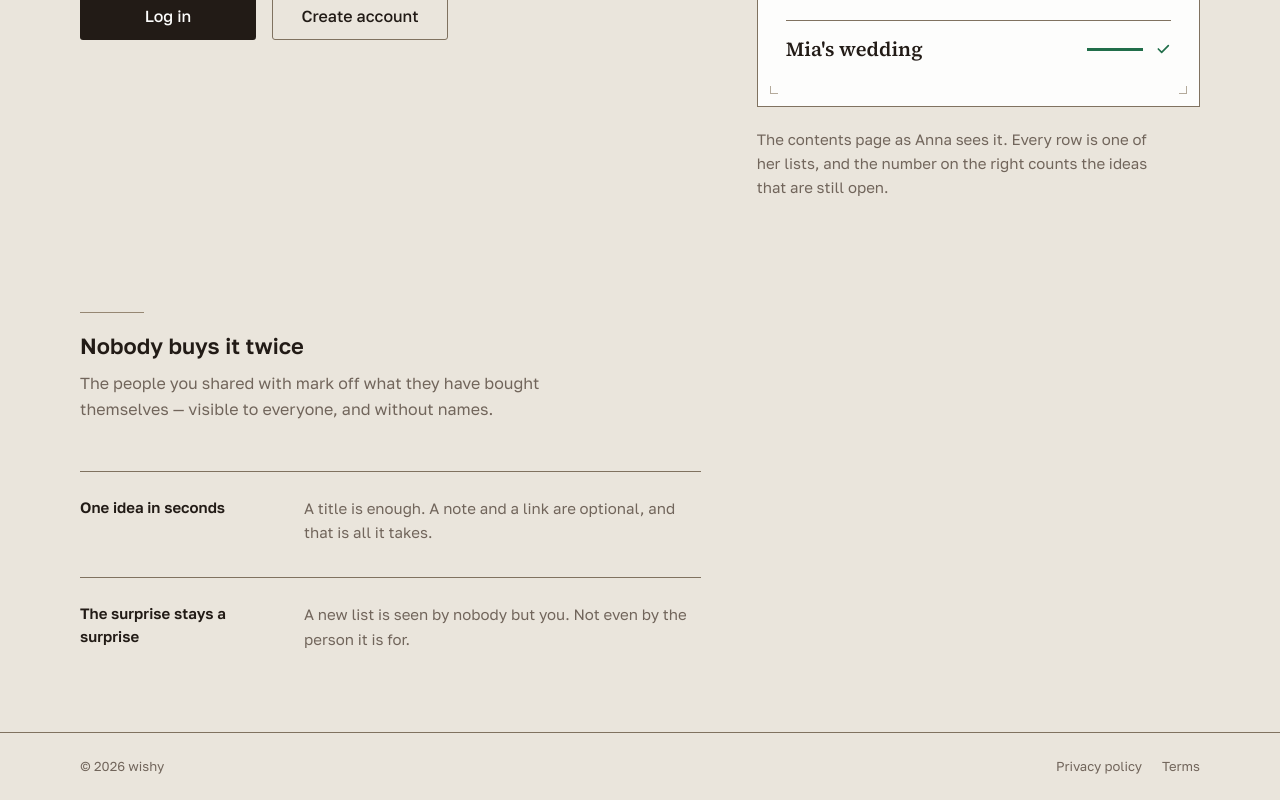
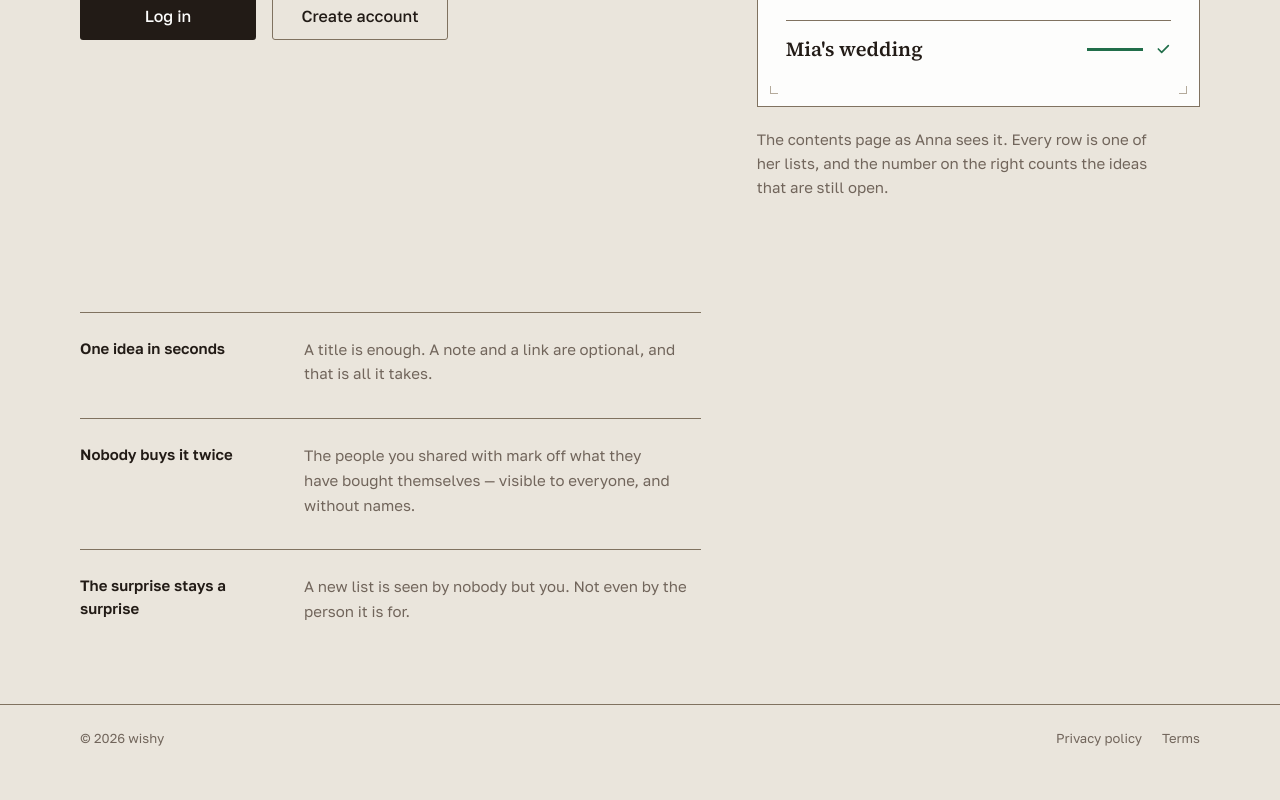
Before and after one commit to jsbase/gifthub, a Next.js app: page /en in a window 1280 px wide. Shown: the part 437-1237 px from the top of the page. After the commit the page ends 1209 px from the top, so only its background shows below. Built offline with nearby package versions, Linux system fonts and the light colour scheme; no server answers.

Commit message:
Give the three claims an equal voice

```diff
--- a/components/feature-card.tsx
+++ b/components/feature-card.tsx
@@ -3,56 +3,27 @@ import { cn } from '@/lib/utils';
 import type { FeatureCardProps } from '@/types';
 
 /**
- * One claim about how a list works, in one of two registers.
+ * One claim about how a list works, set as one line of an index.
  *
  * There are no boxes, borders, shadows or backgrounds: a claim is a sentence, and
  * putting three sentences in cards would claim they were three objects to
- * compare. What separates them instead is the type itself - one claim set large
- * and the others set as the index of a catalogue, title in a narrow column and
- * description beside it. Hierarchy does the work a grid used to.
+ * compare. What separates them instead is the type itself - title in a narrow
+ * column, description beside it - and the hairline the caller draws between
+ * entries. Hierarchy does the work a grid used to.
+ *
+ * This once had two registers, because the bought mark is the one claim a
+ * neighbouring product cannot copy without changing what it is, and setting the
+ * other two beneath it said so without a word. The hero now carries that claim
+ * instead, so the large setting left with the lead it served.
  *
  * The version this replaced was a `sm:grid-cols-3` row: three equal columns, one
  * short rule at the same height above each, a title at the same size in each.
  * Three claims in three identical boxes is a category default, and the page's own
  * vocabulary - tone and hairline - was doing all the work anyway.
  */
-const FeatureCard: React.FC<FeatureCardProps> = ({
-  title,
-  description,
-  variant = 'entry',
-}) => {
-  if (variant === 'lead') {
-    return (
-      <div className={cn('max-w-[54ch]')}>
-        <span aria-hidden='true' className='mb-5 block h-px w-16 bg-furniture' />
-        <h2
-          className={cn(
-            'font-semibold',
-            'text-balance',
-            'text-ink',
-            'text-[1.375rem]',
-            'leading-[1.22]'
-          )}
-        >
-          {title}
-        </h2>
-        <p
-          className={cn(
-            'mt-3',
-            'text-[1rem]',
-            'leading-[1.6]',
-            'text-pretty',
-            'text-caption'
-          )}
-        >
-          {description}
-        </p>
-      </div>
-    );
-  }
-
+const FeatureCard: React.FC<FeatureCardProps> = ({ title, description }) => {
   /*
-    `text-balance` is deliberately absent on the entry title: it is set in a fixed
+    `text-balance` is deliberately absent on the title: it is set in a fixed
     narrow column, where balancing two or three lines of a German or Russian claim
     would stretch one word per line to make them even.
   */
--- a/components/feature-cards.tsx
+++ b/components/feature-cards.tsx
@@ -4,24 +4,23 @@ import { cn } from '@/lib/utils';
 import type { Translations } from '@/types';
 
 /**
- * Which claim leads the index.
+ * The order the index is read in.
  *
- * Not a preference. The bought mark is the one thing a neighbouring product could
- * not copy without changing what it is: every other wishlist tool lets each person
- * tick off what they personally intends to buy, and here the tick belongs to the
- * list the moment it is set - it shows to everyone that list is shared with, it
- * cannot be cleared by the owner once somebody else has set it, and it never names
- * who set it. "Nobody buys it twice" is therefore the product's claim and the other
- * two are the mechanics that make it true, so the claim is set large and the
- * mechanics are set as an index beneath it.
+ * A decision that lives here rather than in the order the claims happen to be
+ * written in the dictionaries: `simple` is what it takes to put one idea down,
+ * `tracking` is what makes "nobody buys it twice" true, and `updates` is what the
+ * person being surprised gets out of it. The order a JSON object happens to be
+ * written in is not a translation's to decide, and it is already the reading
+ * order - which is exactly why it needs a constant to say so.
  *
- * The key is a constant rather than a position in the object, because the order
- * the features are written in the dictionary is not the order they are read in.
- * If a dictionary ever drops the key, the first surviving one is promoted instead
- * of leaving the page with a hole in it, and any key not named above still renders
- * - the dictionaries are a product asset, not a private of this component.
+ * This is a reading order, not a whitelist. A key named here that the dictionary
+ * does not have is skipped, so a dropped translation leaves no hole in the index;
+ * and a key this list does not name still renders, after the named ones, in
+ * dictionary order - the dictionaries are a product asset, not a private of this
+ * component, and a claim added to one of them must not need this file edited
+ * before it can reach the page.
  */
-const LEAD_KEY = 'tracking';
+const ORDER = ['simple', 'tracking', 'updates'] as const;
 
 const FeatureCards: React.FC<Pick<Translations, 'features'>> = ({
   features,
@@ -30,30 +29,25 @@ const FeatureCards: React.FC<Pick<Translations, 'features'>> = ({
 
   if (keys.length === 0) return null;
 
-  const leadKey = keys.includes(LEAD_KEY) ? LEAD_KEY : keys[0];
-  const lead = features[leadKey];
-  const rest = keys.filter((key) => key !== leadKey);
+  const ordered = [
+    ...ORDER.filter((key) => keys.includes(key)),
+    ...keys.filter((key) => !ORDER.some((named) => named === key)),
+  ];
 
   return (
-    <div className={cn('flex', 'flex-col')}>
-      <FeatureCard
-        variant='lead'
-        title={lead.title}
-        description={lead.description}
-      />
-
-      {/*
-        The index itself: claim in a fixed narrow column, description beside it,
-        one rule of hairline between entries. At 390px the two columns do not fit
-        two German or Russian claims side by side, so the pair stacks until `sm`.
-      */}
-      <div className={cn('mt-12', 'flex', 'flex-col', 'gap-y-8')}>
-        {rest.map((key) => {
+    /*
+      The index: claim in a fixed narrow column, description beside it, one rule
+      of hairline between entries. At 390px the two columns do not fit two German
+      or Russian claims side by side, so the pair stacks until `sm`. The `mt-12`
+      that used to stand between the lead claim and this list left with the lead;
+      the distance from the section above is the page's own `mt-16` / `lg:mt-28`.
+    */
+    <div className={cn('flex', 'flex-col', 'gap-y-8')}>
+      {ordered.map((key) => {
         const feature = features[key];
         return (
           <div key={key} className={cn('border-t', 'border-rule', 'pt-6')}>
             <FeatureCard
-                variant='entry'
               title={feature.title}
               description={feature.description}
             />
@@ -61,7 +55,6 @@ const FeatureCards: React.FC<Pick<Translations, 'features'>> = ({
         );
       })}
     </div>
-    </div>
   );
 };
 
--- a/types.ts
+++ b/types.ts
@@ -712,15 +712,14 @@ export interface PageProps {
   params: Promise<{ lang: string }>;
 }
 
+/**
+ * One claim set as one line of an index. There is no register to choose: the
+ * landing page's hero carries the product's own claim, so a lead setting here
+ * would have read as a second hero underneath the first.
+ */
 export interface FeatureCardProps {
   title: string;
   description: string;
-  /**
-   * `lead` is the product's own claim, set large on the landing page; `entry` is
-   * a mechanism, set as a line of a catalogue index beneath it. The default is
-   * `entry` so a caller that does not care gets the quiet one.
-   */
-  variant?: 'lead' | 'entry';
 }
 
 export interface FooterProps {
```
Lines whose indentation alone changed are shown as unchanged.
